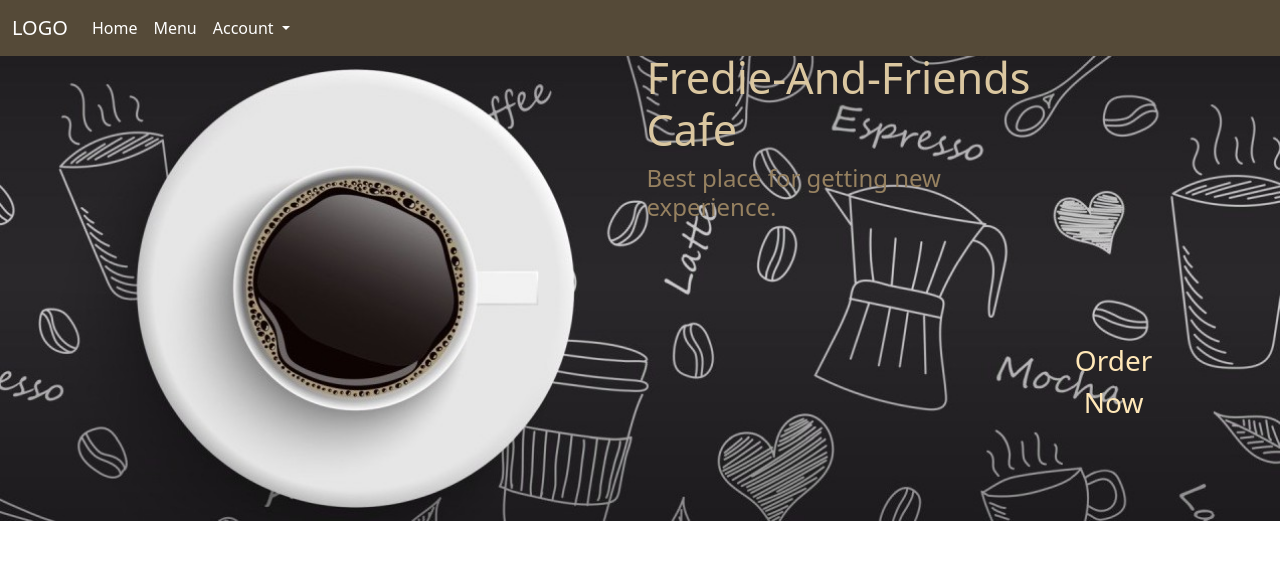
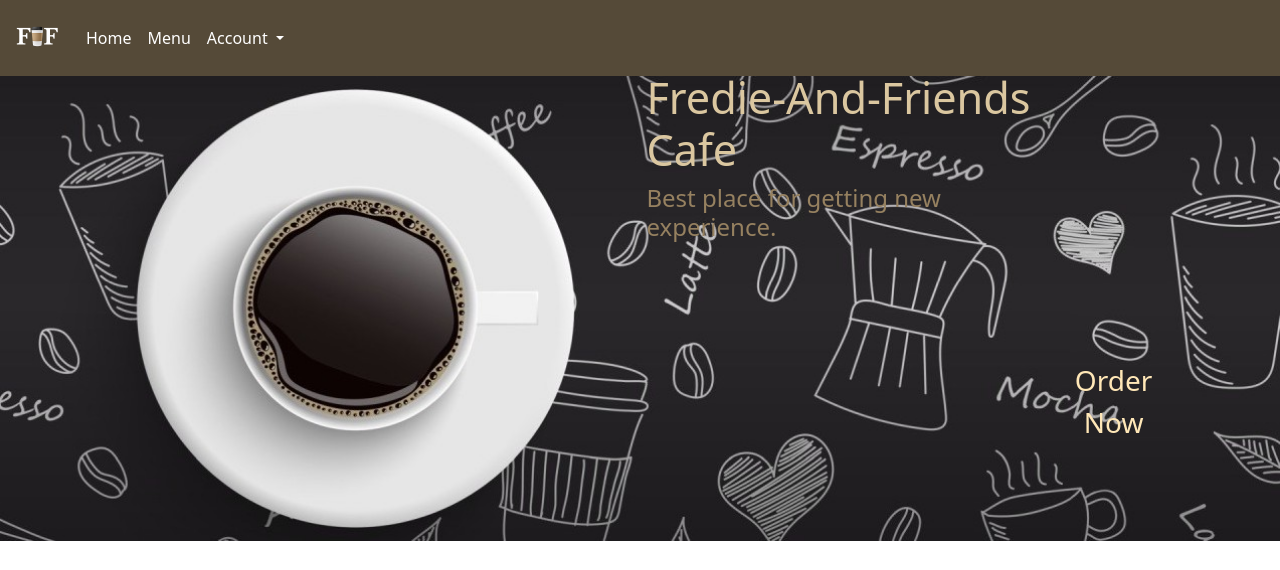
Before and after one commit to BlackTea13/Fredie-And-Friends-Coffee, a Flask app: page / in a window 1280 px wide. Shown: the top 570 px of the page. Run offline with Flask 2, Linux system fonts and the light colour scheme; parts of the project's set-up code (start-up, migrations or seed data) failed here and were passed over; some libraries are stand-ins or nearby versions.

Commit message:
Created Logo for website and added it to Navbar

```diff
--- a/templates/navbar.html
+++ b/templates/navbar.html
@@ -14,7 +14,11 @@
 </style>
 <nav class="navbar navbar-expand-lg navbar-dark">
     <div class="container-fluid">
-        <a class="navbar-brand" href="/">LOGO</a>
+        <a class="navbar-brand" href="/">
+{#            <img src="static/faf.png" alt="" width="30" height="24" class="d-inline-block align-text-top">#}
+        <img src={{ url_for('static',filename="faf.png") }} alt="" width="50" height="50" class="d-inline-block align-text-top">
+{#          style="object-fit:fill;#}
+        </a>
         <button
                 class="navbar-toggler"
                 type="button"
```
Also changed, not shown: static/faf.png (added).
